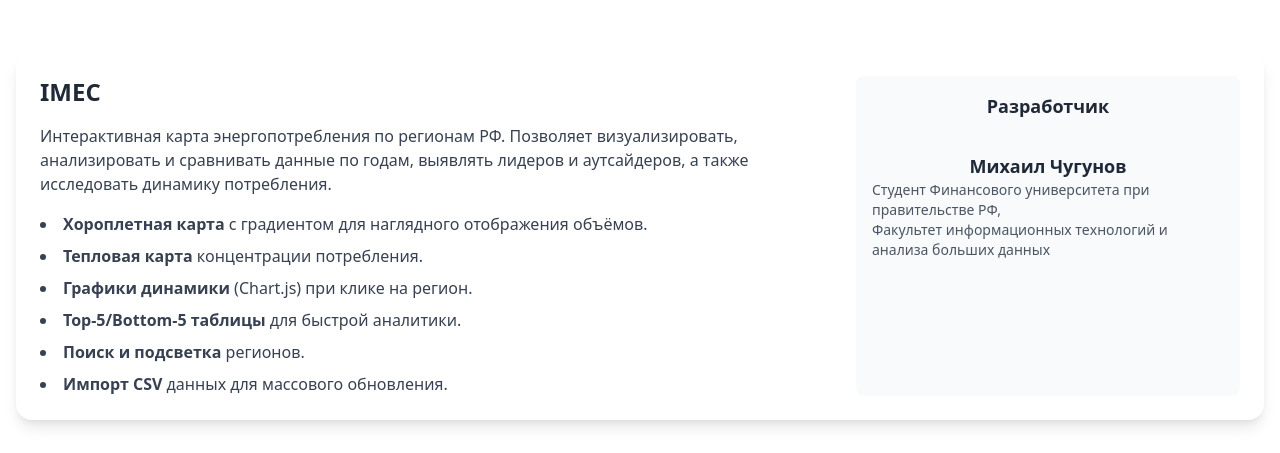
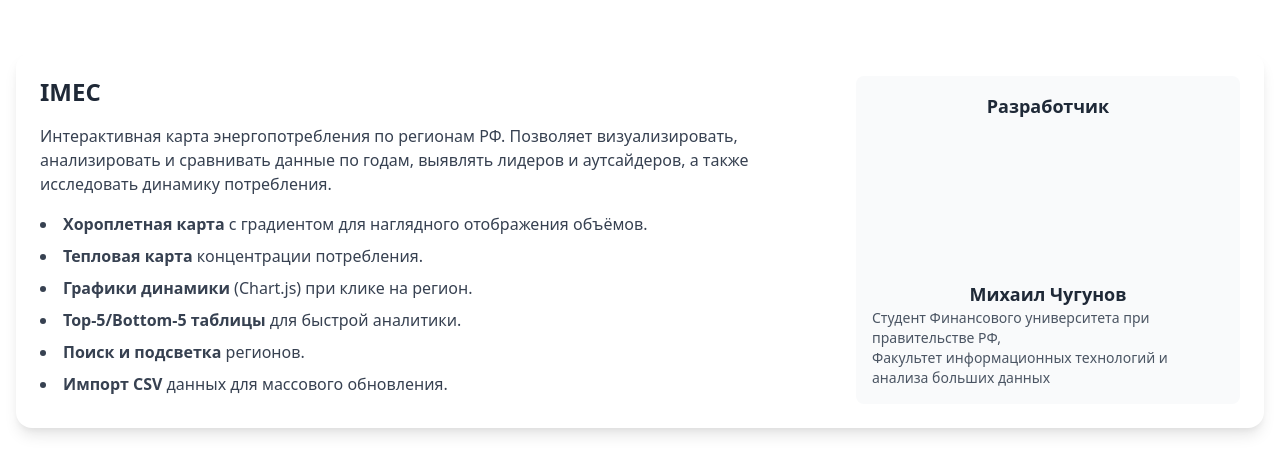
Before and after one commit to KRATZ-5/imec-ver-3-1, a FastAPI app: template app/templates/about.html in a window 1280 px wide. Shown: the part 24-477 px from the top of the page. Run offline with FastAPI, Linux system fonts and the light colour scheme; the template is opened without the code that fills it, so the values that code supplies are empty; parts of the project's set-up code (start-up, migrations or seed data) failed here and were passed over.

Commit message:
Edit about.html

```diff
--- a/app/templates/about.html
+++ b/app/templates/about.html
@@ -22,7 +22,7 @@
       <div class="flex flex-col items-center bg-gray-50 rounded-lg p-4">
         <h1 class="text-lg font-bold text-gray-800">Разработчик</h1>
 
-        <h2 style="margin-top: 2rem;" class="text-lg font-bold text-gray-800">Михаил Чугунов</h2>
+        <h2 style="margin-top: 10rem;" class="text-lg font-bold text-gray-800">Михаил Чугунов</h2>
         <p class="text-sm text-gray-600">Студент Финансового университета при правительстве РФ,</p>
         <p class="text-sm text-gray-600">Факультет информационных технологий и анализа больших данных</p>
       </div>
```
